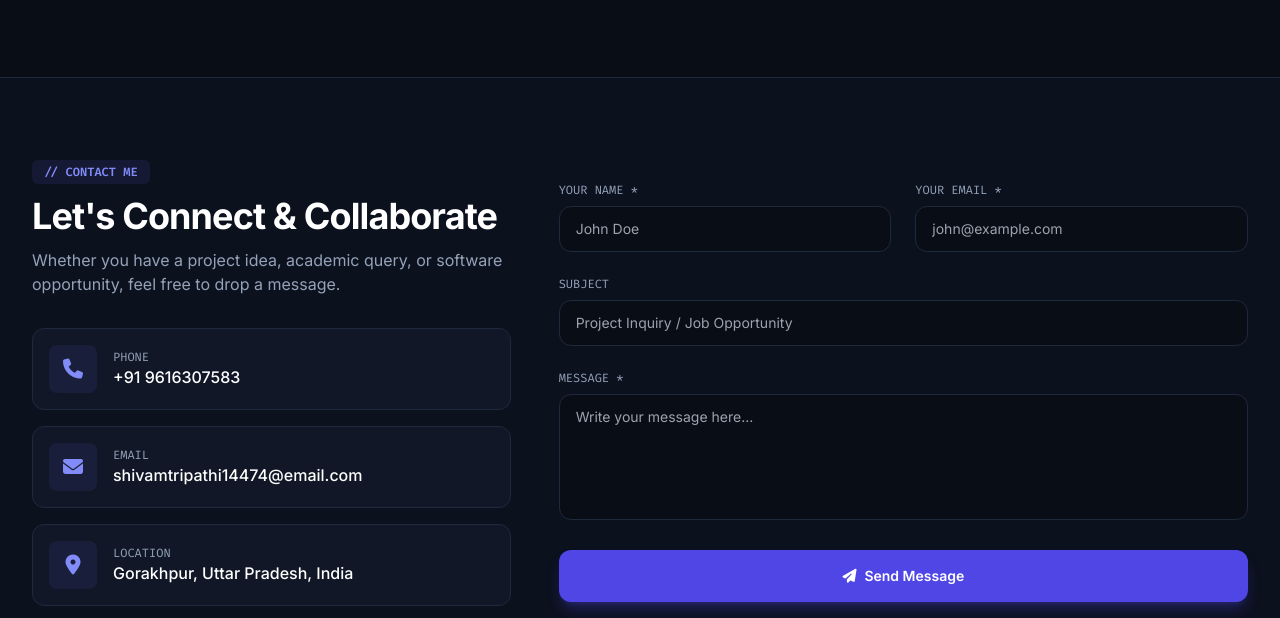
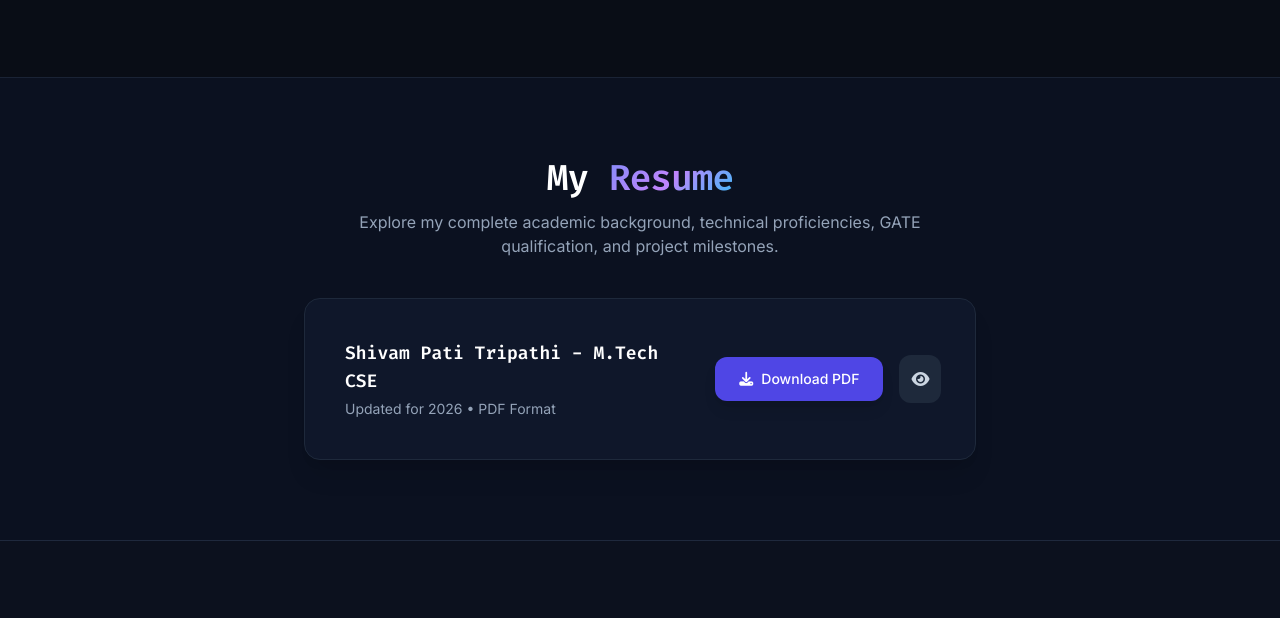
Before and after one commit to shivam0965/portfolio, a plain HTML site: page index.html in a window 1280 px wide. Shown: the part 4339-4957 px from the top of the page. Drawn offline with nearby package versions, Linux system fonts and the light colour scheme.

Commit message:
Added downloadable resume section

```diff
--- a/index.html
+++ b/index.html
@@ -768,6 +768,42 @@
                 </div>
             </div>
         </section>
+        <!-- Resume Download Section -->
+<section id="resume" class="py-20 bg-slate-900/50 border-t border-slate-800/80">
+    <div class="max-w-5xl mx-auto px-4 sm:px-6 lg:px-8 text-center">
+
+        <!-- Section Header -->
+        <div class="mb-10">
+            <h2 class="text-3xl sm:text-4xl font-extrabold text-white tracking-tight font-mono">
+                My <span class="gradient-text">Resume</span>
+            </h2>
+            <p class="text-slate-400 text-sm sm:text-base mt-3 max-w-xl mx-auto">
+                Explore my complete academic background, technical proficiencies, GATE qualification, and project milestones.
+            </p>
+        </div>
+
+        <!-- Download Card Box -->
+        <div class="bg-slate-900 border border-slate-800 rounded-2xl p-8 sm:p-10 shadow-xl max-w-2xl mx-auto flex flex-col sm:flex-row items-center justify-between gap-6 glow-effect">
+            <div class="text-left">
+                <h3 class="text-white font-mono font-semibold text-lg">Shivam Pati Tripathi - M.Tech CSE</h3>
+                <p class="text-slate-400 text-xs sm:text-sm mt-1">Updated for 2026 • PDF Format</p>
+            </div>
+
+            <div class="flex items-center gap-4 w-full sm:w-auto">
+                <!-- Direct Download Button -->
+                <a href="resume.pdf" download="Shivam_Pati_Tripathi_Resume.pdf" class="flex-1 sm:flex-none px-6 py-3 rounded-xl bg-brand-600 hover:bg-brand-500 text-white font-medium text-sm transition-all shadow-lg flex items-center justify-center gap-2">
+                    <i class="fa-solid fa-download"></i> Download PDF
+                </a>
+
+                <!-- View Option in New Tab -->
+                <a href="resume.pdf" target="_blank" aria-label="View Resume" class="p-3 rounded-xl bg-slate-800 hover:bg-slate-700 text-slate-300 transition-colors">
+                    <i class="fa-solid fa-eye"></i>
+                </a>
+            </div>
+        </div>
+
+    </div>
+</section>
 
         <!-- Contact Section -->
         <section id="contact" class="py-20 bg-dark-card/50 border-t border-dark-border">
```
Also changed, not shown: 1 other file.
